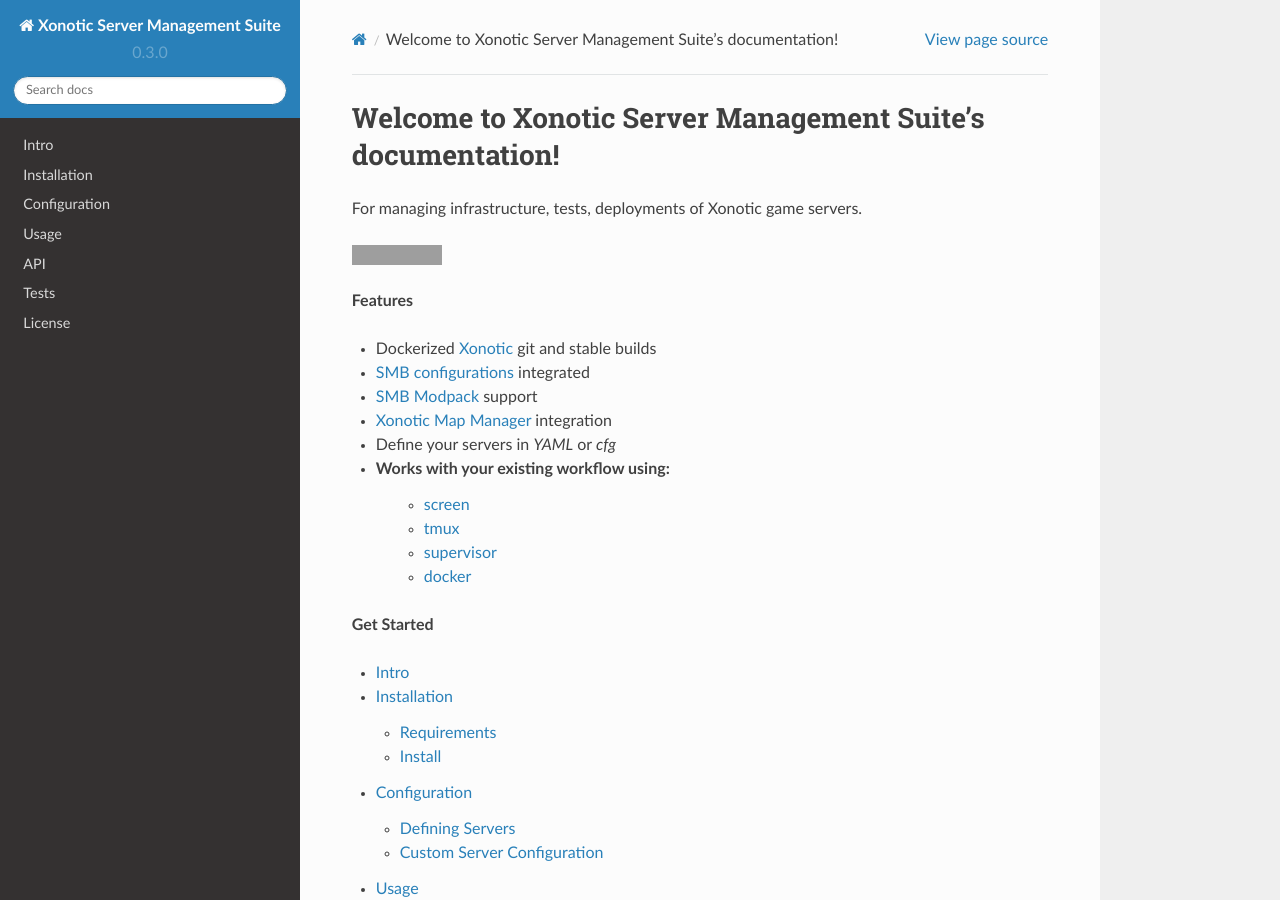
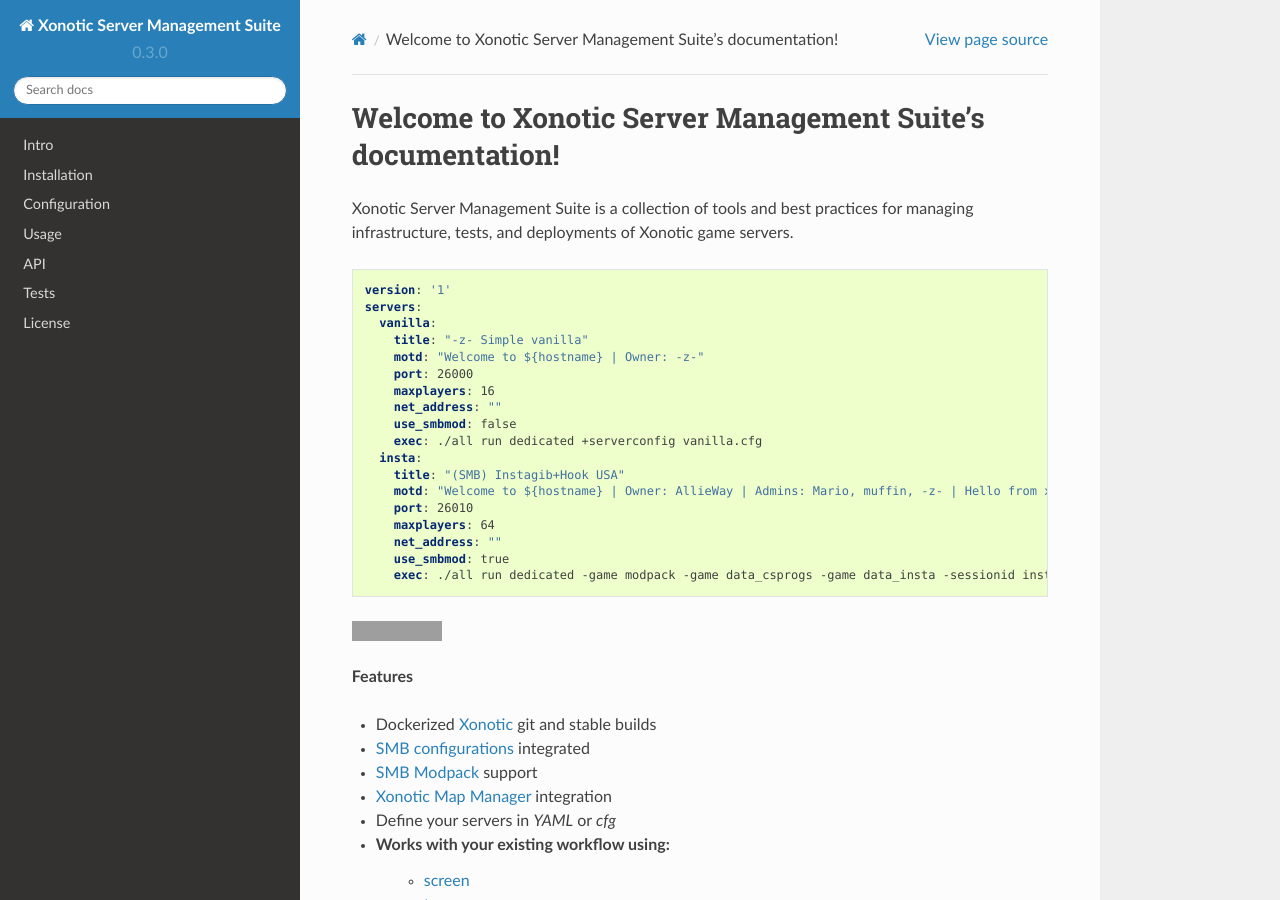
Before and after one commit to z/xonotic-server-management-suite, a Sphinx documentation site: the page built from docs/index.rst, in a window 1280 px wide and 900 px high. Built offline with Sphinx 7.4.7 and the Read the Docs theme 2.0.0, drawn with Linux system fonts in a browser that asks for light colours; grey boxes are pictures that could not be loaded.

Commit message:
spice up the intro

```diff
--- a/docs/index.rst
+++ b/docs/index.rst
@@ -6,7 +6,30 @@
 Welcome to Xonotic Server Management Suite's documentation!
 ===========================================================
 
-For managing infrastructure, tests, deployments of Xonotic game servers.
+Xonotic Server Management Suite is a collection of tools and best practices for
+managing infrastructure, tests, and deployments of Xonotic game servers.
+
+.. code-block:: yaml
+
+    version: '1'
+    servers:
+      vanilla:
+        title: "-z- Simple vanilla"
+        motd: "Welcome to ${hostname} | Owner: -z-"
+        port: 26000
+        maxplayers: 16
+        net_address: ""
+        use_smbmod: false
+        exec: ./all run dedicated +serverconfig vanilla.cfg
+      insta:
+        title: "(SMB) Instagib+Hook USA"
+        motd: "Welcome to ${hostname} | Owner: AllieWay | Admins: Mario, muffin, -z- | Hello from xsms"
+        port: 26010
+        maxplayers: 64
+        net_address: ""
+        use_smbmod: true
+        exec: ./all run dedicated -game modpack -game data_csprogs -game data_insta -sessionid insta +serverconfig insta.cfg
+
 
 .. image:: https://travis-ci.org/z/xonotic-server-management-suite.svg?branch=develop
     :target: https://travis-ci.org/z/xonotic-server-management-suite
```
